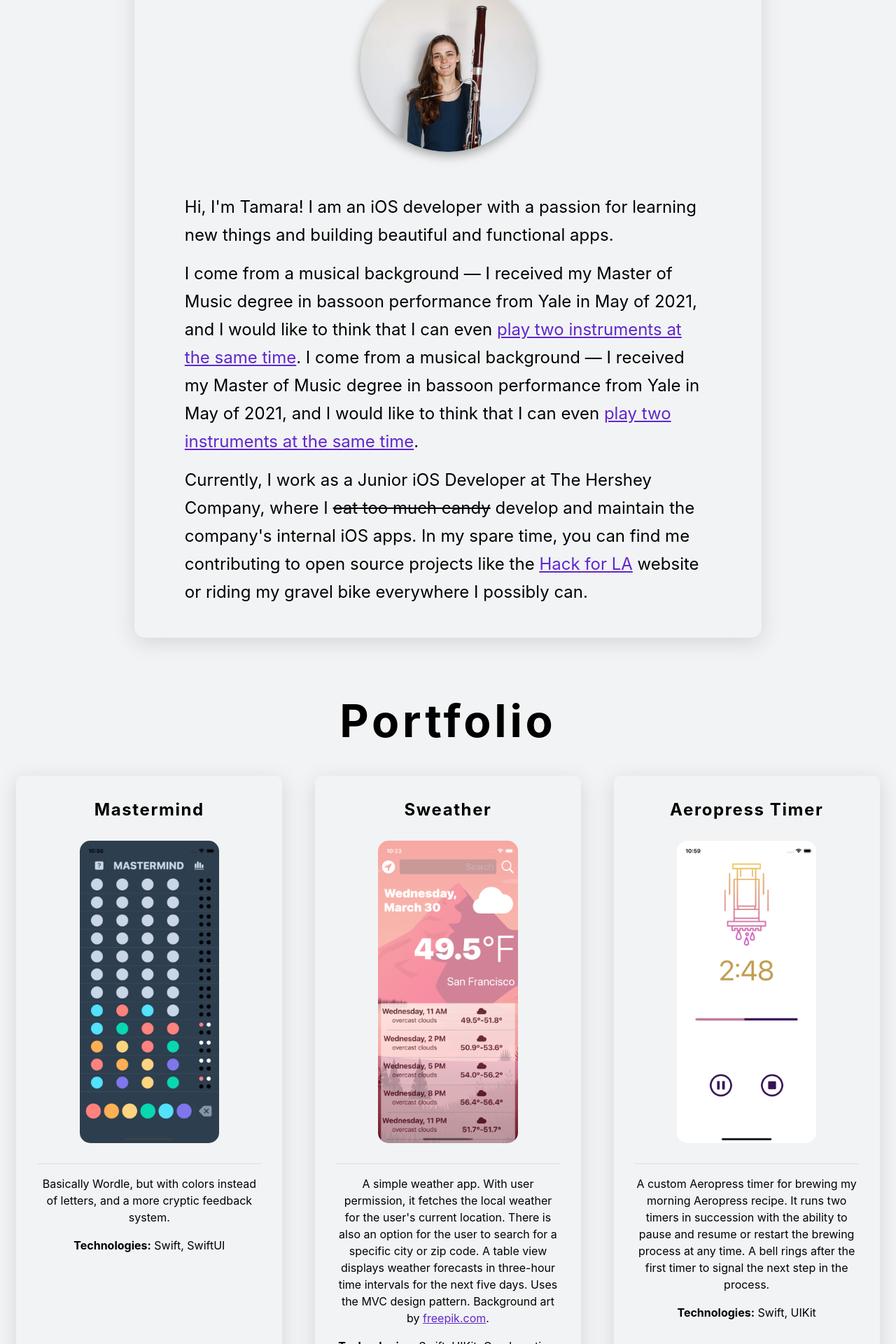
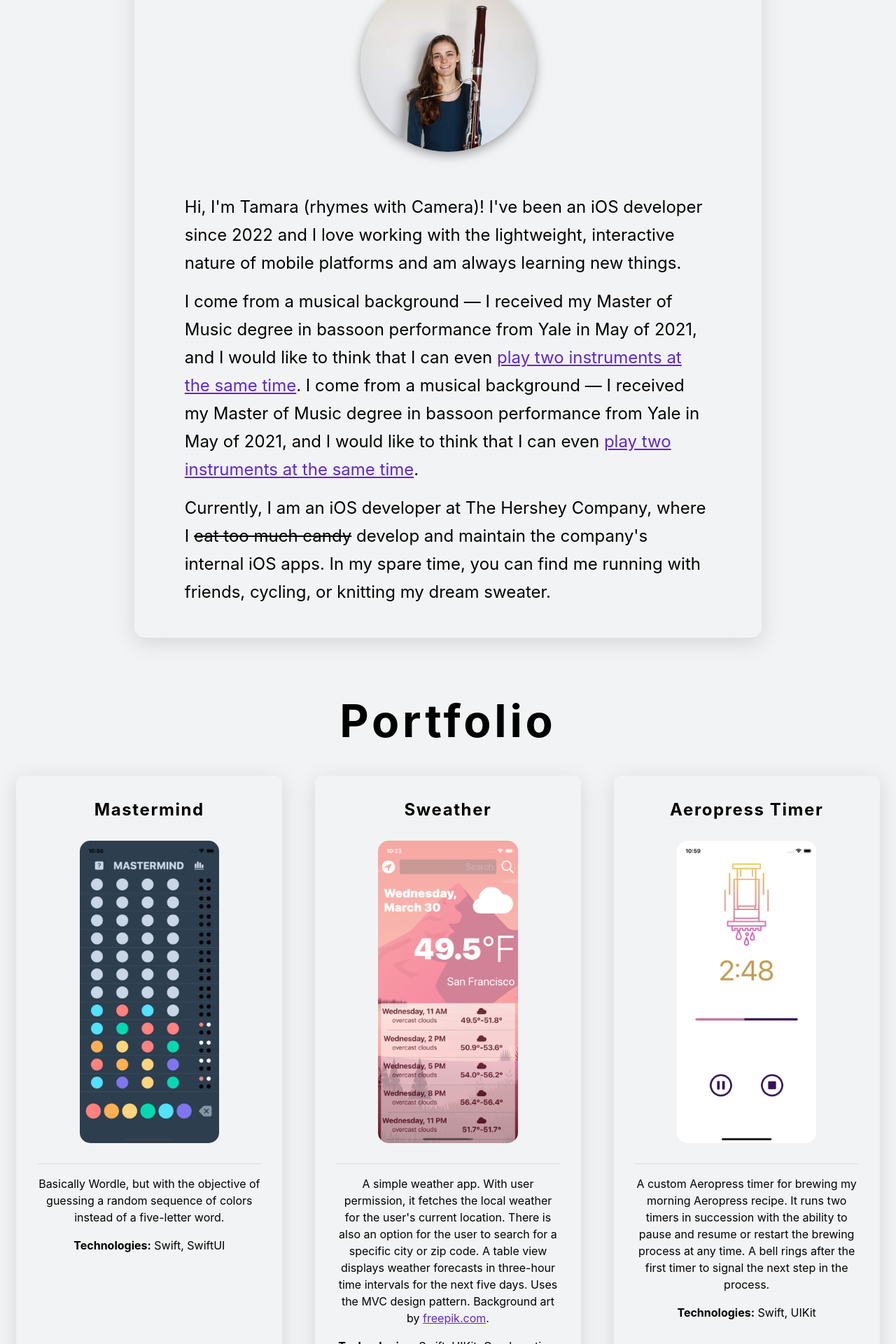
Before and after one commit to tamara-snyder/portfolio, a Svelte app: page / in a window 1280 px wide. Shown: the part 932-2852 px from the top of the page at 70% size. Built offline with nearby package versions, Linux system fonts and the light colour scheme.

Commit message:
Add Mastermind project, update bio, and remove references to Twitter

```diff
--- a/src/BioText.svelte
+++ b/src/BioText.svelte
@@ -1,14 +1,14 @@
 <div class="background">
   <img id="avatar" src="images/snyder_pressphoto.JPG" alt="">
   <p class="about">
-    Hi, I'm Tamara! I am an iOS developer with a passion for learning new things and building beautiful and functional apps.
+    Hi, I'm Tamara (rhymes with Camera)! I've been an iOS developer since 2022 and I love working with the lightweight, interactive nature of mobile platforms and am always learning new things.
   </p>
   <p>
     I come from a musical background — I received my Master of Music degree in bassoon performance from Yale in May of 2021, and I would like to think that I can even <a href="https://www.youtube.com/watch?v=ZC7UmLJI9Uk" target="_blank">play two instruments at the same time</a>.
     I come from a musical background — I received my Master of Music degree in bassoon performance from Yale in May of 2021, and I would like to think that I can even <a href="https://www.youtube.com/watch?v=ZC7UmLJI9Uk" target="_blank">play two instruments at the same time</a>.
   </p>
   <p>
-    Currently, I work as a Junior iOS Developer at The Hershey Company, where I <strike>eat too much candy</strike> develop and maintain the company's internal iOS apps. In my spare time, you can find me contributing to open source projects like the <a href="https://www.hackforla.org/" target="_blank">Hack for LA</a> website or riding my gravel bike everywhere I possibly can.
+    Currently, I am an iOS developer at The Hershey Company, where I <strike>eat too much candy</strike> develop and maintain the company's internal iOS apps. In my spare time, you can find me running with friends, cycling, or knitting my dream sweater.
   </p>
 </div>
 
--- a/src/Header.svelte
+++ b/src/Header.svelte
@@ -2,7 +2,6 @@
   <ul class="nav-list">
     <li class="nav-item"><a href="#home" class="nav-link">Home</a></li>
     <li class="nav-item"><a href="#portfolio" class="nav-link">Portfolio</a></li>
-    <!-- <li class="nav-item"><a href="#contact" class="nav-link">Contact</a></li> -->
   </ul>
 </nav>
 
--- a/src/Portfolio.svelte
+++ b/src/Portfolio.svelte
@@ -4,10 +4,10 @@
   let projects = [
     {
       title: 'Mastermind',
-      link: 'https://github.com/tamara-snyder/Mastermind-Swift',
+      link: 'https://github.com/tamara-snyder/Mastermind',
       imageSource: 'images/mastermind_screenshot.png',
       imageAlt: 'Screenshot of Mastermind app for iPhone',
-      description: 'Basically Wordle, but with colors instead of letters, and a more cryptic feedback system.',
+      description: 'Basically Wordle, but with the objective of guessing a random sequence of colors instead of a five-letter word</a>.',
       technologies: 'Swift, SwiftUI',
     },
     {
```
Also changed, not shown: public/build/bundle.css.
